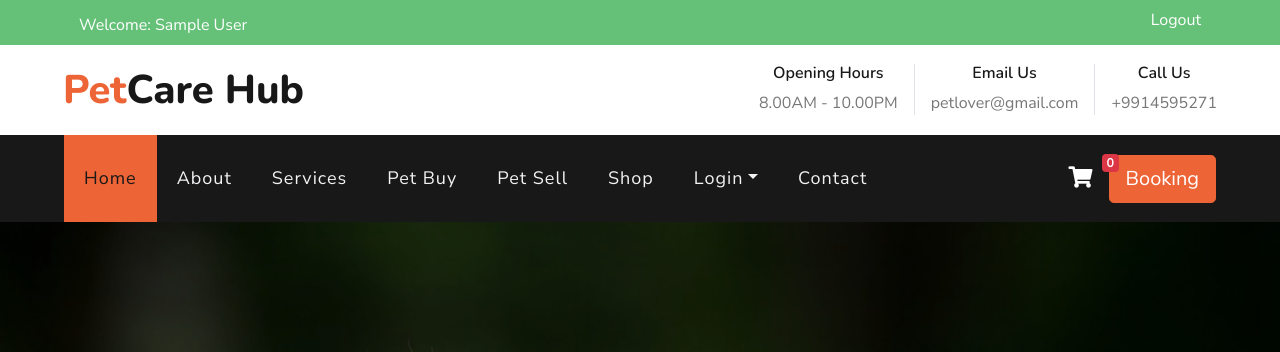
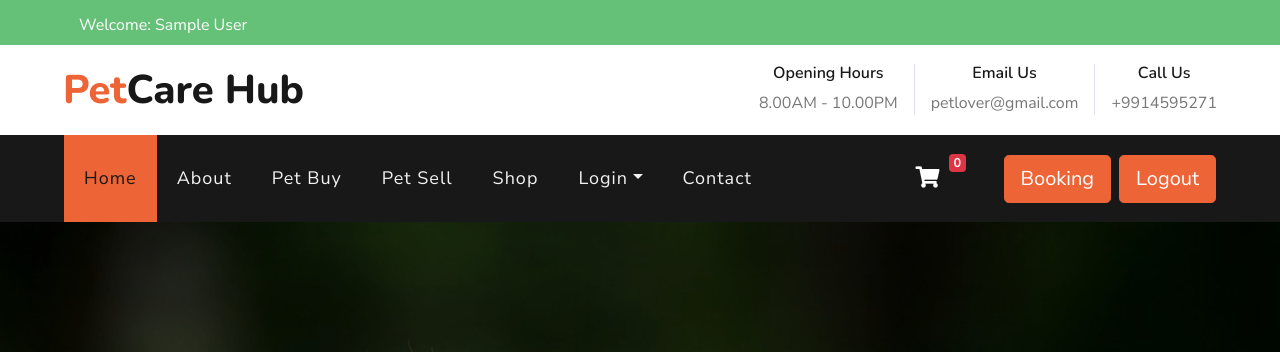
Before and after one commit to gunnu2908/petlover, a PHP site: page / in a window 1280 px wide. Shown: the top 352 px of the page. Run offline with PHP 8.4, Linux system fonts and the light colour scheme; the visitor is signed in with stand-in values (Sample User, id 1); data that the repository does not hold is empty; some libraries are stand-ins or nearby versions.

Commit message:
Everything is working

```diff
--- a/index.php
+++ b/index.php
@@ -69,7 +69,7 @@ echo'</script>';
 
 
 
-            <a class="text-white px-3" href="logout.php">Logout</a>
+            <!-- <a class="btn btn-lg btn-primary px-3 d-none d-lg-block" href="logout.php">Logout</a> -->
         <?php endif; ?>
 
 
@@ -115,7 +115,7 @@ echo'</script>';
                 <div class="navbar-nav mr-auto py-0">
                     <a href="index.php" class="nav-item nav-link active">Home</a>
                     <a href="about.php" class="nav-item nav-link">About</a>
-                    <a href="service.php" class="nav-item nav-link">Services</a>
+                    <!-- <a href="service.php" class="nav-item nav-link">Services</a> -->
                     <a href="petshop.php" class="nav-item nav-link">Pet Buy</a>
                     <a href="petsale.php" class="nav-item nav-link">Pet Sell</a>
                     <a href="shop.php" class="nav-item nav-link">Shop</a>
@@ -134,13 +134,16 @@ echo'</script>';
                     <a href="contact.php" class="nav-item nav-link">Contact</a>
                 </div>
 
+
                 <?php
 $con = mysqli_connect("localhost", "root", "", "petcarehub") or die(mysqli_error());
 $result = mysqli_query($con, "SELECT COUNT(*) as count FROM cart where cemail='$clientemail' and Status='No'");
 $row = mysqli_fetch_assoc($result);
 $cart_count = $row['count'];
 ?>
+
  <?php if(isset($_SESSION['client_Name'])): ?>
+
 
 <a href="cartview.php" class="nav-link text-white position-relative">
     <i class="fa fa-shopping-cart fa-lg"></i>
@@ -148,8 +151,11 @@ $cart_count = $row['count'];
         <?php echo $cart_count; ?>
     </span>
 </a>
+
 <?php endif; ?>
-                <a href="booking.php" class="btn btn-lg btn-primary px-3 d-none d-lg-block">Booking</a>
+
+                <a href="booking.php" class="btn btn-lg btn-primary px-3 d-none d-lg-block ml-5">Booking</a>
+                <a class="btn btn-lg btn-primary px-3 d-none d-lg-block ml-2" href="logout.php">Logout</a>
             </div>
         </nav>
     </div>
--- a/mail/contact.php
+++ b/mail/contact.php
@@ -9,7 +9,7 @@ $email = strip_tags(htmlspecialchars($_POST['email']));
 $m_subject = strip_tags(htmlspecialchars($_POST['subject']));
 $message = strip_tags(htmlspecialchars($_POST['message']));
 
-$to = "info@example.com"; // Change this email to your //
+$to = "gunnuchawla789@gmail.com"; // Change this email to your //
 $subject = "$m_subject:  $name";
 $body = "You have received a new message from your website contact form.\n\n"."Here are the details:\n\nName: $name\n\n\nEmail: $email\n\nSubject: $m_subject\n\nMessage: $message";
 $header = "From: $email";
--- a/service.php
+++ b/service.php
@@ -113,7 +113,7 @@ echo'</script>';
                 <div class="navbar-nav mr-auto py-0">
                     <a href="index.php" class="nav-item nav-link active">Home</a>
                     <a href="about.php" class="nav-item nav-link">About</a>
-                    <a href="service.php" class="nav-item nav-link">Services</a>
+                    <!-- <a href="service.php" class="nav-item nav-link">Services</a> -->
                     <a href="petshop.php" class="nav-item nav-link">Pet Buy</a>
                     <a href="petsale.php" class="nav-item nav-link">Pet Sell</a>
                     <a href="shop.php" class="nav-item nav-link">Shop</a>
--- a/shop.php
+++ b/shop.php
@@ -95,12 +95,12 @@ session_start();
             </button>
             <div class="collapse navbar-collapse justify-content-between px-3" id="navbarCollapse">
                 <div class="navbar-nav mr-auto py-0">
-                    <a href="index.php" class="nav-item nav-link active">Home</a>
+                    <a href="index.php" class="nav-item nav-link ">Home</a>
                     <a href="about.php" class="nav-item nav-link">About</a>
                     <a href="service.php" class="nav-item nav-link">Services</a>
                     <a href="petshop.php" class="nav-item nav-link">Pet Buy</a>
                     <a href="petsale.php" class="nav-item nav-link">Pet Sell</a>
-                    <a href="shop.php" class="nav-item nav-link">Shop</a>
+                    <a href="shop.php" class="nav-item nav-link active">Shop</a>
 		      <div class="nav-item dropdown">
                       <a href="#" class="nav-link dropdown-toggle" data-toggle="dropdown">Login</a>
                       <div class="dropdown-menu rounded-0 m-0">
```
